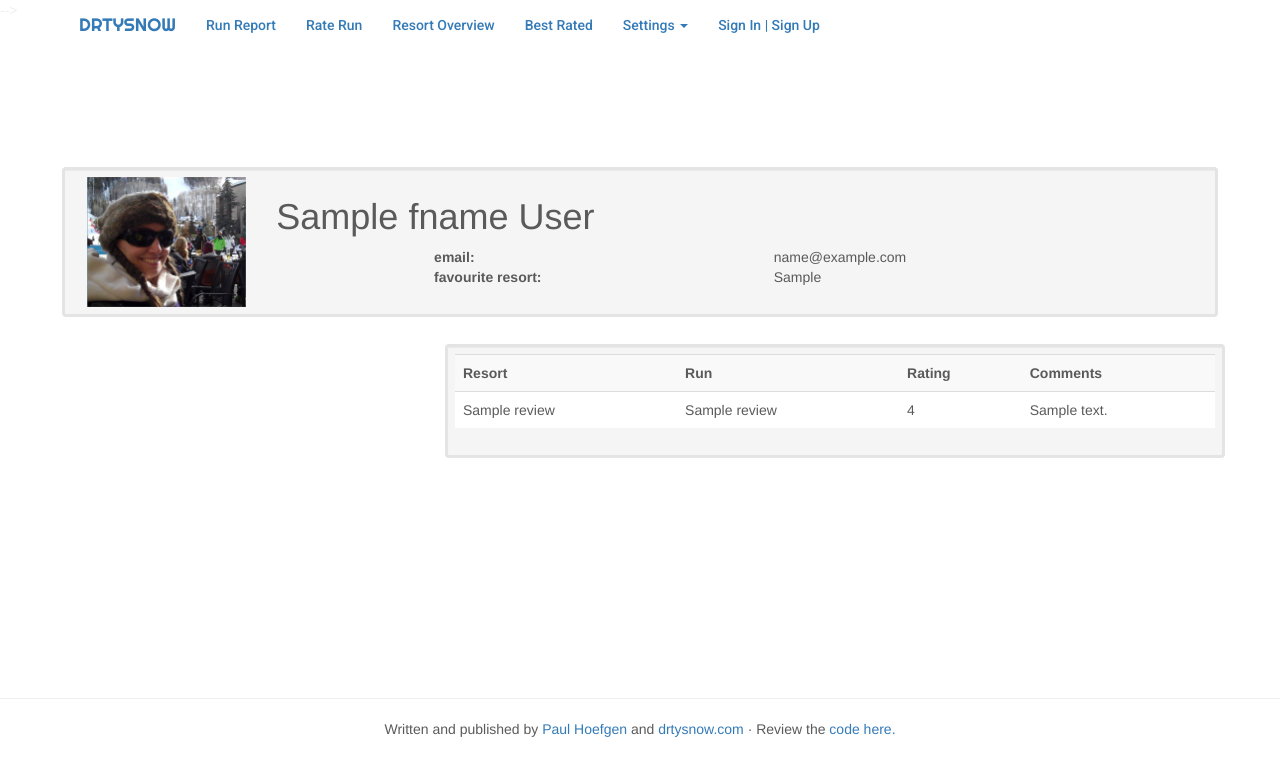
After one commit to phoefgen/udacity-catalog, a Flask app: template drtysnow/templates/profile/show_profile.html in a window 1280 px wide. The commit adds this page. Shown: the top 776 px of the page. Run offline with Flask 2, Linux system fonts and the light colour scheme; the template is opened without the code that fills it: most values are stand-ins (such as "Sample title", 1, 10 or a date in 2020); some libraries are stand-ins or nearby versions.

Commit message:
restructure, get profile page working

```diff
--- a/drtysnow/db/dbsetup.py
+++ b/drtysnow/db/dbsetup.py
@@ -21,7 +21,10 @@ class Resorts(Base):
     resort_name = Column(
         String(100),
         nullable = False
-    )
+        )
+
+    runs = relationship("Runs", backref="runs")
+
 
 class Users(Base):
     __tablename__ = 'users'
--- a/drtysnow/static/css/custom.css
+++ b/drtysnow/static/css/custom.css
@@ -6,6 +6,7 @@ footer{
 	position:relative;
 	left:0;
   bottom: 0;
+  padding-top: 60px;
   height: 50px;
 }
 
--- /dev/null
+++ b/drtysnow/static/css/show_profile.css
@@ -0,0 +1,21 @@
+.title{
+  padding-top: 100px;
+
+}
+
+.headshot{
+  max-width: 100%;
+}
+
+.bumper{
+  padding-top: 10em;
+}
+
+.main_profile{
+  padding: .5em;
+}
+
+.boxed{
+  border: 3px #e4e4e4 solid;
+  padding: .5em;
+}
--- /dev/null
+++ b/drtysnow/templates/all_pages/header.html
@@ -0,0 +1,18 @@
+<meta charset="utf-8">
+<meta name="description" content="User Generated guide to ski runs">
+<meta name="author" content="Paul Hoefgen and drtysnow.com">
+<meta http-equiv="X-UA-Compatible" content="IE=edge">
+<meta name="viewport" content="width=device-width, initial-scale=1">
+
+
+<!-- Bootstrap -->
+   <link href="{{ url_for('static', filename='css/bootstrap.min.css') }}"
+                                                               rel="stylesheet">
+<!-- Bootstrap Override -->
+   <link href="{{ url_for('static', filename='css/custom.css') }}"
+                                                               rel="stylesheet">
+   <!-- Google Fonts -->
+   <link href='https://fonts.googleapis.com/css?family=Righteous'
+                                               rel='stylesheet' type='text/css'>
+   <link href='https://fonts.googleapis.com/css?family=Roboto:500'
+                                               rel='stylesheet' type='text/css'>
--- a/drtysnow/templates/navbar.html
+++ b/drtysnow/templates/all_pages/navbar.html
@@ -28,10 +28,10 @@
                              aria-expanded="false">Settings <span class="caret">
                                                                    </span></a>
                     <ul class="dropdown-menu">
-                      <li><a href="#">Edit Profile</a></li>
+                      <li><a href="#">View and Edit Profile</a></li>
                       <li class="divider"></li>
-                      <li><a href="#">Edit Resort</a></li>
-                      <li><a href="#">Edit Run</a></li>
+                      <li><a href="#">View and Edit Resorts</a></li>
+                      <li><a href="#">View and Edit Runs</a></li>
                     </ul>
                     <li><a href="">Sign In | Sign Up</a></li>
                   </li>
--- a/drtysnow/templates/scripts.html
+++ b/drtysnow/templates/all_pages/scripts.html
@@ -2,4 +2,4 @@
 src="https://ajax.googleapis.com/ajax/libs/jquery/1.11.3/jquery.min.js">
                                                                </script>
 <!-- Bootstrap, and custom CSS imports.-->
-<script src="static/js/bootstrap.min.js"></script>
+<script src="{{ url_for('static', filename='js/bootstrap.min.js') }}"></script>
--- /dev/null
+++ b/drtysnow/templates/profile/show_profile.html
@@ -0,0 +1,85 @@
+<!-- This page displays profile details for a user account #-->
+{% extends "/all_pages/master_layout.html" %}
+
+{% block header %}
+  {% include "all_pages/header.html"%}
+  <!--Override settings imported from header with specific CSS files. -->
+ <link rel="stylesheet"
+                    href="{{ url_for('static', filename='css/show_profile.css') }}">
+              -->
+{% endblock %}
+{% block title %}Home{% endblock %}
+
+{% block navbar %}
+  {% include "all_pages/navbar.html"%}
+{% endblock %}
+
+{% block content %}
+<div class ="bumper"></div>
+
+<div class="container">
+  <div class = "main_profile">
+    <div class="row boxed well">
+      <div class="col-md-2">
+          <img class="img-responsive headshot" src="{{ url_for('static', filename='images/ski_headshot.jpg')}}" alt="user headshot">
+      </div>
+      <div class="col-md-10">
+        <h1>{{fname}} {{lname}}</h1>
+        <div class="row">
+          <div class="col-md-2"></div>
+          <div class="col-md-10">
+            <div class="table table-striped">
+              <table cellspacing="0" cellpadding="0" width="100%">
+    	          <tr>
+    		          <td><strong>email:</strong> </td>
+                  <td>{{email}}</td>
+                </tr>
+                <tr>
+       		        <td><strong>favourite resort:</strong> </td>
+                  <td>{{favourite_resort}}</td>
+                </tr>
+    	        </table>
+            </div>
+          </div>
+        </div>
+      </div>
+    </div>
+  </div>
+  <div class="reviews">
+    <div class="row ">
+      <div class="col-md-4"></div>
+      <div class="col-md-8 boxed well">
+        <div class="table">
+          <table cellspacing="0" cellpadding="0" width="100%" class="table table-striped">
+            <tr>
+              <td><strong>Resort</strong></td>
+              <td><strong>Run</strong></td>
+              <td><strong>Rating</strong></td>
+              <td><strong>Comments</strong></td>
+            </tr>
+            {% for review in reviews %}
+            <tr>
+              <TD class="c1">{{review["resort_name"]}}</TD>
+              <TD class="c1">{{review["run_name"]}}</TD>
+              <TD class="c1">{{review["rating"]}}</TD>
+              <TD class="c1">{{review["comments"]}}</TD>
+            </tr>
+            {% endfor %}
+
+
+          </table>
+        </div>
+      </div>
+    </div>
+
+  </div>
+</div>
+{% endblock content %}
+{%block footer %}
+<div class ="bumper"></div>
+
+  {% include "all_pages/footer.html"%}
+{% endblock%}
+{% block scripts %}
+  {% include "all_pages/scripts.html"%}
+{% endblock %}
```
Also changed, not shown: drtysnow/db/dbconn.py (+7 -5 lines), drtysnow/static/css/show_resort.css (added, +21 -0 lines), drtysnow/templates/header.html (deleted, +0 -25 lines), drtysnow/templates/pre_login/cover.html (renamed from drtysnow/templates/cover.html, +6 -6 lines), drtysnow/templates/pre_login/landing.html (renamed from drtysnow/templates/landing.html, +6 -6 lines), drtysnow/views.py (+37 -28 lines), drtysnow/static/images/ski_headshot.jpg (added), drtysnow/templates/all_pages/footer.html (renamed from drtysnow/templates/footer.html), drtysnow/templates/all_pages/master_layout.html (renamed from drtysnow/templates/master_layout.html), drtysnow/templates/all_pages/navbar-closed.html (renamed from drtysnow/templates/navbar-closed.html), drtysnow/templates/pre_login/marketing.html (renamed from drtysnow/templates/marketing.html), drtysnow/templates/profile/show_resort.html (added).
